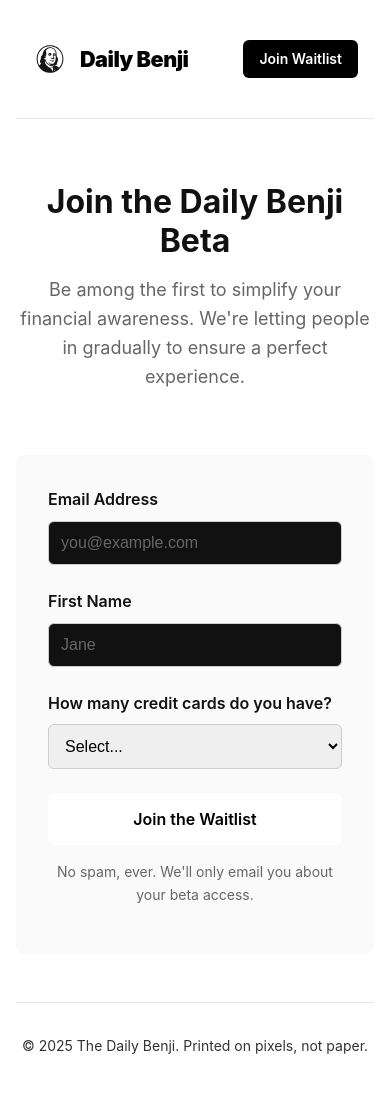
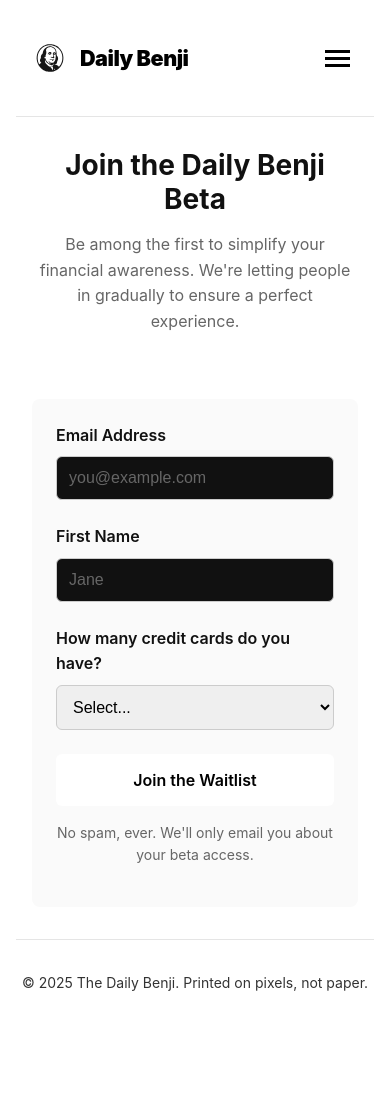
Before and after one commit to mincho/dailybenji, a Jekyll site: the page built from get-started.html, in a window 390 px wide and 1105 px high. Shown: the top 1093 px of the window. Built offline with Jekyll 4.4.1, drawn with Linux system fonts in a browser that asks for light colours.

Commit message:
fix/site deployment issues (#2)
* Fix css not applying

* Fix waitlist api

* Improve mobile function

* Remove quick qna in waitlist and improve mobile forms sizing

```diff
--- a/_includes/header.html
+++ b/_includes/header.html
@@ -2,19 +2,57 @@
     <nav class="nav-container">
         <a href="/" class="nav-logo">
             <img
-                src="/assets/images/benji-icon.svg"
+                src="{{ '/assets/images/benji-icon.svg' | relative_url }}"
                 alt="Daily Benji"
                 class="logo-icon"
             />
             <span class="logo-text">Daily Benji</span>
         </a>
 
-        <ul class="nav-links">
+        <!-- Mobile menu button -->
+        <button
+            class="mobile-menu-btn"
+            onclick="toggleMenu()"
+            aria-label="Menu"
+        >
+            <span></span>
+            <span></span>
+            <span></span>
+        </button>
+
+        <!-- Navigation links -->
+        <ul class="nav-links" id="navLinks">
             <li><a href="/how-it-works">How it Works</a></li>
             <li><a href="/about">About Us</a></li>
             <li><a href="/help">Help</a></li>
+            <li class="mobile-only">
+                <a href="/get-started" class="nav-cta-mobile">Join Waitlist</a>
+            </li>
         </ul>
 
-        <a href="/get-started" class="nav-cta">Join Waitlist</a>
+        <!-- Desktop CTA button -->
+        <a href="/get-started" class="nav-cta desktop-only">Join Waitlist</a>
     </nav>
 </header>
+
+<script>
+    function toggleMenu() {
+        const nav = document.getElementById("navLinks");
+        nav.classList.toggle("show");
+        document.querySelector(".mobile-menu-btn").classList.toggle("active");
+    }
+
+    // Close menu when clicking outside
+    document.addEventListener("click", function (event) {
+        const nav = document.getElementById("navLinks");
+        const btn = document.querySelector(".mobile-menu-btn");
+        if (
+            !nav.contains(event.target) &&
+            !btn.contains(event.target) &&
+            nav.classList.contains("show")
+        ) {
+            nav.classList.remove("show");
+            btn.classList.remove("active");
+        }
+    });
+</script>
--- a/_layouts/default.html
+++ b/_layouts/default.html
@@ -4,8 +4,26 @@
         <meta charset="UTF-8" />
         <meta name="viewport" content="width=device-width, initial-scale=1.0" />
         <title>{{ page.title | default: "The Daily Benji" }}</title>
-        <link rel="stylesheet" href="/assets/css/style.css" />
-        <link rel="icon" href="/assets/images/benji-icon.png" />
+        <meta
+            name="description"
+            content="{{ page.description | default: 'Track your spending without the hassle. Daily email summaries of all your transactions.' }}"
+        />
+
+        <link
+            rel="stylesheet"
+            href="{{ '/assets/css/style.css' | relative_url }}"
+        />
+        <link
+            rel="icon"
+            href="{{ '/assets/images/benji-icon.png' | relative_url }}"
+        />
+
+        <!-- Optional: Add these for better compatibility -->
+        <link
+            rel="apple-touch-icon"
+            href="{{ '/assets/images/benji-icon.png' | relative_url }}"
+        />
+        <meta name="theme-color" content="#000000" />
     </head>
     <body>
         <div class="container">
--- a/assets/css/style.css
+++ b/assets/css/style.css
@@ -1079,3 +1079,135 @@
         font-size: 0.875rem;
     }
 }
+
+/* Mobile Menu - Add to style.css */
+@media (max-width: 768px) {
+    .nav-container {
+        padding: 1rem;
+    }
+
+    /* Hide desktop links on mobile */
+    .nav-links {
+        display: none;
+    }
+
+    /* Make logo and CTA visible */
+    .nav-logo {
+        font-size: 1.125rem;
+    }
+
+    .nav-cta {
+        padding: 0.5rem 1rem;
+        font-size: 0.875rem;
+    }
+}
+
+/* Fix black sections on mobile */
+@media (max-width: 768px) {
+    /* Why we're email-only section */
+    .manifesto {
+        padding: 3rem 1rem; /* Reduce padding */
+    }
+
+    .manifesto-grid {
+        gap: 1.5rem; /* Smaller gap */
+    }
+
+    .manifesto-item {
+        margin-bottom: 0; /* Remove extra margin */
+    }
+
+    /* Waitlist section */
+    .waitlist-section {
+        padding: 3rem 1rem; /* Reduce padding */
+    }
+
+    /* Any black CTA sections */
+    .cta-section {
+        padding: 3rem 1rem; /* Reduce padding */
+    }
+}
+
+/* Mobile Menu Button */
+.mobile-menu-btn {
+    display: none;
+    background: none;
+    border: none;
+    cursor: pointer;
+    padding: 0.5rem;
+    flex-direction: column;
+    gap: 4px;
+}
+
+.mobile-menu-btn span {
+    display: block;
+    width: 25px;
+    height: 3px;
+    background: var(--black);
+    transition: all 0.3s;
+}
+
+/* Hide/show elements */
+.mobile-only {
+    display: none;
+}
+
+@media (max-width: 768px) {
+    .mobile-menu-btn {
+        display: flex;
+    }
+
+    .desktop-only {
+        display: none;
+    }
+
+    .mobile-only {
+        display: block;
+    }
+
+    .nav-links {
+        display: none;
+        position: absolute;
+        top: 100%;
+        left: 0;
+        right: 0;
+        background: white;
+        flex-direction: column;
+        padding: 1rem;
+        box-shadow: 0 4px 6px rgba(0, 0, 0, 0.1);
+        border-top: 1px solid var(--gray-200);
+    }
+
+    .nav-links.show {
+        display: flex;
+    }
+
+    .nav-links li {
+        width: 100%;
+    }
+
+    .nav-links a {
+        display: block;
+        padding: 0.75rem;
+        border-bottom: 1px solid var(--gray-100);
+    }
+}
+/* ONLY apply on mobile - won't touch desktop at all */
+@media only screen and (max-width: 768px) {
+    .waitlist-section .waitlist-form input[type="email"] {
+        height: 48px !important;
+        max-height: 48px !important;
+        min-height: 48px !important;
+        font-size: 16px !important;
+    }
+
+    .waitlist-section .waitlist-form {
+        flex-direction: column !important;
+        gap: 12px !important;
+    }
+
+    .waitlist-section .waitlist-form button {
+        width: 100% !important;
+        margin-left: 0 !important;
+    }
+}
--- a/get-started.html
+++ b/get-started.html
@@ -122,7 +121,44 @@
         }
     }
 
-    /* Rest of the styles... */
+    /* Success message styling */
+    .success-container {
+        text-align: center;
+        padding: 4rem 2rem;
+        max-width: 500px;
+        margin: 0 auto;
+    }
+
+    .success-container h2 {
+        color: #155724;
+        margin-bottom: 1rem;
+    }
+
+    .success-container p {
+        font-size: 1.125rem;
+        color: var(--gray-700);
+        line-height: 1.6;
+    }
+
+    /* Mobile Responsive */
+    @media (max-width: 768px) {
+        .waitlist-hero {
+            padding: 2rem 1rem;
+        }
+
+        .waitlist-form {
+            padding: 1.5rem;
+            margin: 0 1rem 2rem;
+        }
+
+        .waitlist-hero h1 {
+            font-size: 1.75rem;
+        }
+
+        .waitlist-hero p {
+            font-size: 1rem;
+        }
+    }
 </style>
 
 <section class="waitlist-hero">
@@ -182,21 +218,9 @@
 
 <!-- Success state (hidden by default) -->
 <div id="success-message" style="display: none">
-    <div style="text-align: center; padding: 3rem">
-        <h2 style="color: #155724; margin-bottom: 1rem">
-            🎉 You're on the list!
-        </h2>
-        <p
-            style="
-                font-size: 1.125rem;
-                color: var(--gray-700);
-                max-width: 500px;
-                margin: 0 auto;
-            "
-        >
-            Check your email for confirmation. We'll be in touch soon with your
-            beta access.
-        </p>
+    <div class="success-container">
+        <h2>🎉 You're on the list!</h2>
+        <p>Thanks for joining! We'll be in touch soon with your beta access.</p>
     </div>
 </div>
 
@@ -236,7 +260,7 @@
 
             try {
                 const response = await fetch(
-                    "http://localhost:3000/api/v1/waitlist",
+                    "http://app.dailybenji.com/api/v1/waitlist",
                     {
                         method: "POST",
                         headers: {
```
Also changed, not shown: other parts of get-started.html (+0 -1 lines).
